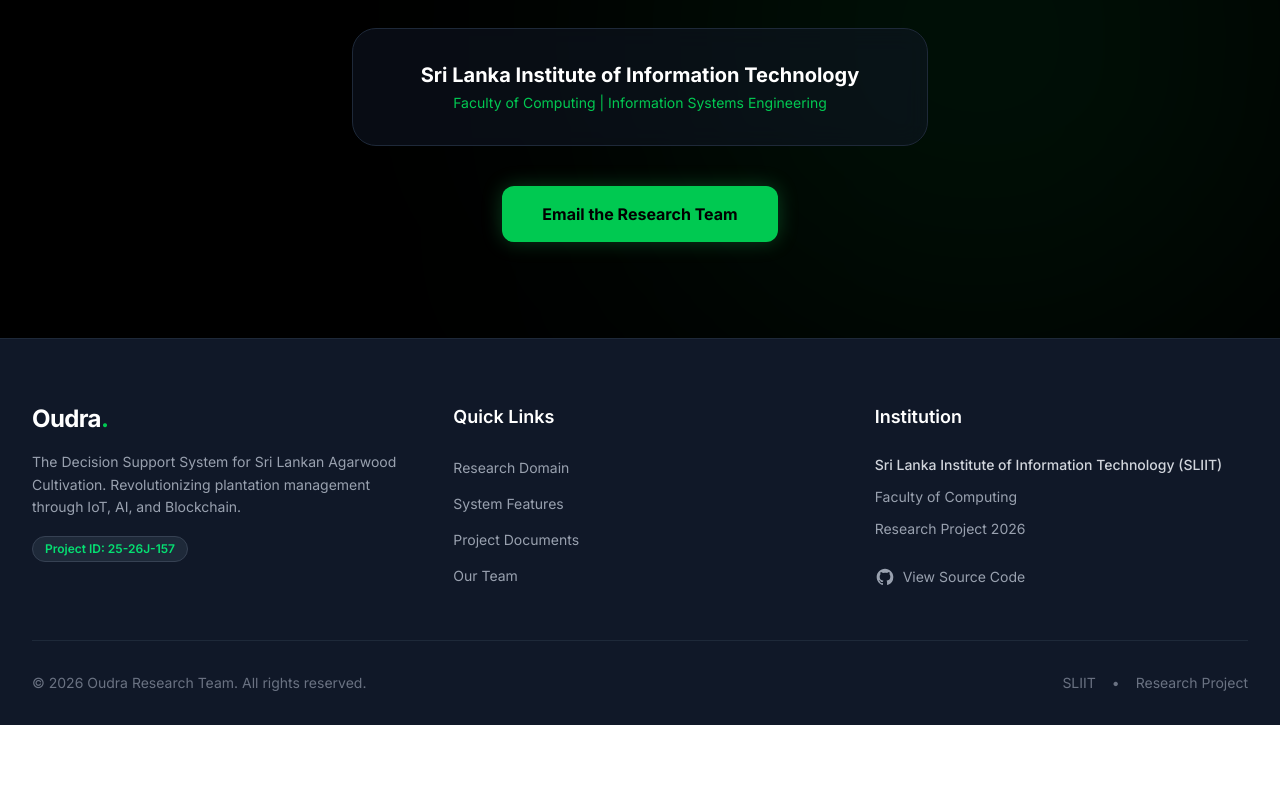
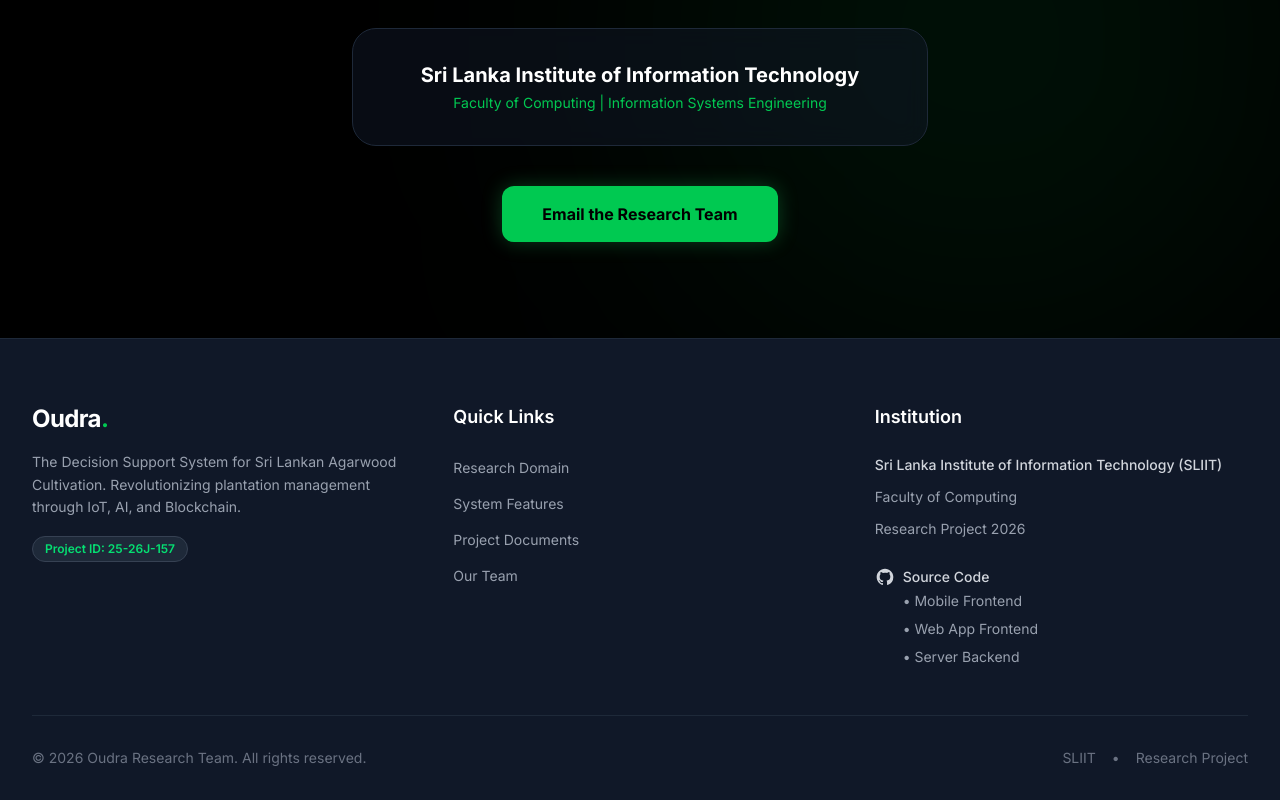
Before and after one commit to Chalani810/oudra-dss, a Next.js app: page /oudra-dss/ in a window 1280 px wide. Shown: the part 10706-11506 px from the top of the page. Before the commit the page ends 11431 px from the top, so only its background shows below. Built offline with nearby package versions, Linux system fonts and the light colour scheme.

Commit message:
Document fix

```diff
--- a/src/components/Footer.tsx
+++ b/src/components/Footer.tsx
@@ -8,6 +8,13 @@
     { name: 'System Features', href: '#features' },
     { name: 'Project Documents', href: '#documents' },
     { name: 'Our Team', href: '#team' },
+  ];
+
+  // Added the new GitHub links here
+  const githubRepos = [
+    { name: 'Mobile Frontend', href: 'https://github.com/Chalani810/oudra-mobile' },
+    { name: 'Web App Frontend', href: 'https://github.com/Chalani810/oudra_client' },
+    { name: 'Server Backend', href: 'https://github.com/Chalani810/oudra_server' },
   ];
 
   return (
@@ -54,19 +61,25 @@
               <p>Faculty of Computing</p>
               <p>Research Project 2026</p>
 
-              {/* Optional: GitHub Repository Link */}
-              <div className="pt-4">
-                <a
-                  href="https://github.com/your-repo-link"
-                  target="_blank"
-                  rel="noopener noreferrer"
-                  className="inline-flex items-center space-x-2 text-sm text-gray-400 hover:text-white transition-colors"
-                >
+              {/* Updated GitHub Repository Links */}
+              <div className="pt-4 flex flex-col space-y-2">
+                <div className="flex items-center space-x-2 text-gray-300 font-medium mb-1">
                   <svg className="w-5 h-5" fill="currentColor" viewBox="0 0 24 24" aria-hidden="true">
                     <path fillRule="evenodd" d="M12 2C6.477 2 2 6.484 2 12.017c0 4.425 2.865 8.18 6.839 9.504.5.092.682-.217.682-.483 0-.237-.008-.868-.013-1.703-2.782.605-3.369-1.343-3.369-1.343-.454-1.158-1.11-1.466-1.11-1.466-.908-.62.069-.608.069-.608 1.003.07 1.531 1.032 1.531 1.032.892 1.53 2.341 1.088 2.91.832.092-.647.35-1.088.636-1.338-2.22-.253-4.555-1.113-4.555-4.951 0-1.093.39-1.988 1.029-2.688-.103-.253-.446-1.272.098-2.65 0 0 .84-.27 2.75 1.026A9.564 9.564 0 0112 6.844c.85.004 1.705.115 2.504.337 1.909-1.296 2.747-1.027 2.747-1.027.546 1.379.202 2.398.1 2.651.64.7 1.028 1.595 1.028 2.688 0 3.848-2.339 4.695-4.566 4.943.359.309.678.92.678 1.855 0 1.338-.012 2.419-.012 2.747 0 .268.18.58.688.482A10.019 10.019 0 0022 12.017C22 6.484 17.522 2 12 2z" clipRule="evenodd" />
                   </svg>
-                  <span>View Source Code</span>
+                  <span>Source Code</span>
+                </div>
+                {githubRepos.map((repo) => (
+                  <a
+                    key={repo.name}
+                    href={repo.href}
+                    target="_blank"
+                    rel="noopener noreferrer"
+                    className="text-sm text-gray-400 hover:text-green-400 transition-colors pl-7"
+                  >
+                    • {repo.name}
                   </a>
+                ))}
               </div>
             </div>
           </div>
```
Lines whose indentation alone changed are shown as unchanged.
